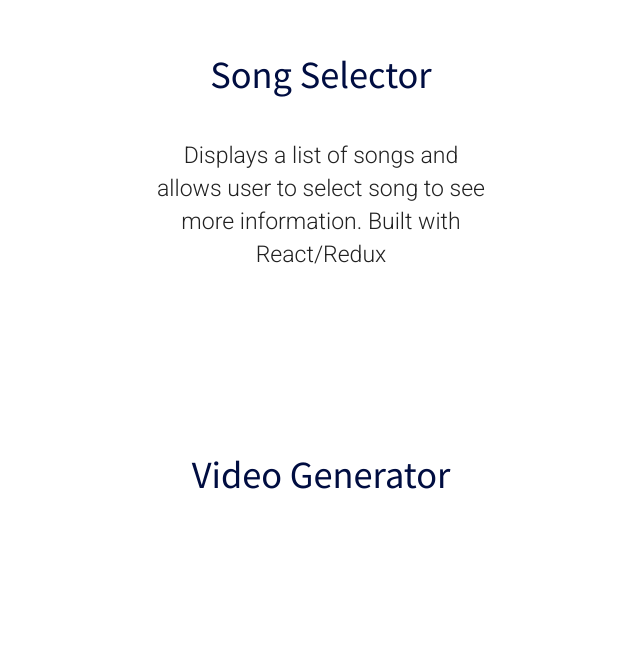
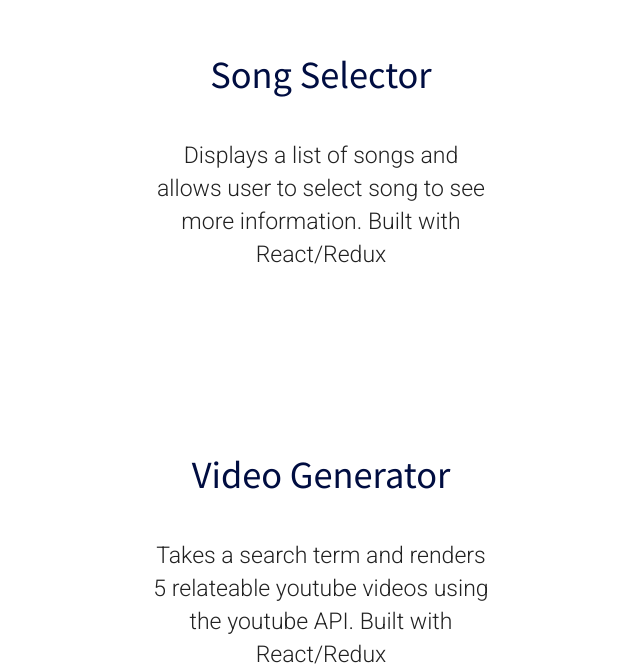
Before and after one commit to Danielo814/Personal_react_site, a React (Create React App) app in the folder site_makeover/: page / in a window 1280 px wide. Shown: the part 2177-2849 px from the top of the page, without its empty margins (319-959 px from the left). Before the commit the page ends 2679 px from the top, so only its background shows below. Built offline with nearby package versions, Linux system fonts and the light colour scheme.

Commit message:
add new project description

```diff
--- a/site_makeover/src/components/App.js
+++ b/site_makeover/src/components/App.js
@@ -35,7 +35,10 @@
             project_name="Song Selector"
             project_description="Displays a list of songs and allows user to select song to see more information. Built with React/Redux"
           />
-          <Project project_name="Video Generator" />
+          <Project
+            project_name="Video Generator"
+            project_description="Takes a search term and renders 5 relateable youtube videos using the youtube API. Built with React/Redux"
+          />
         </div>
       </div>
     );
```
